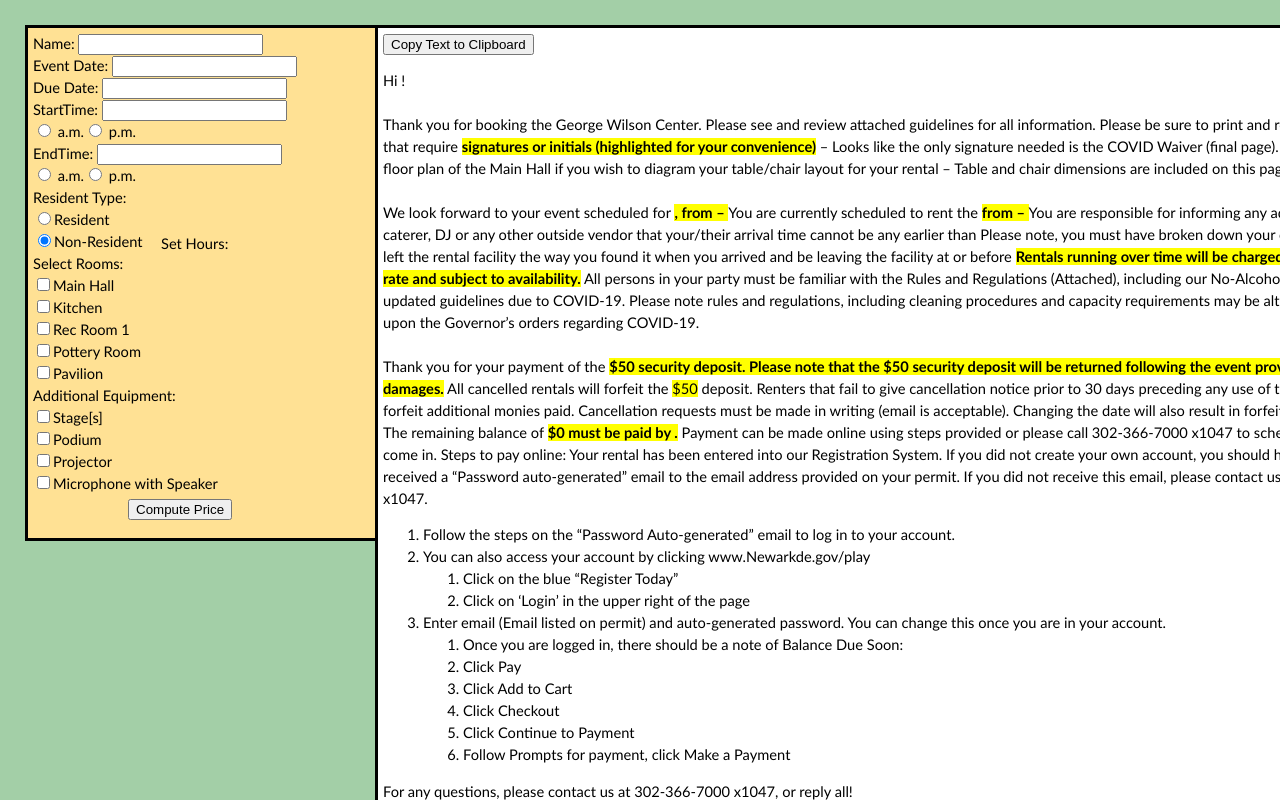
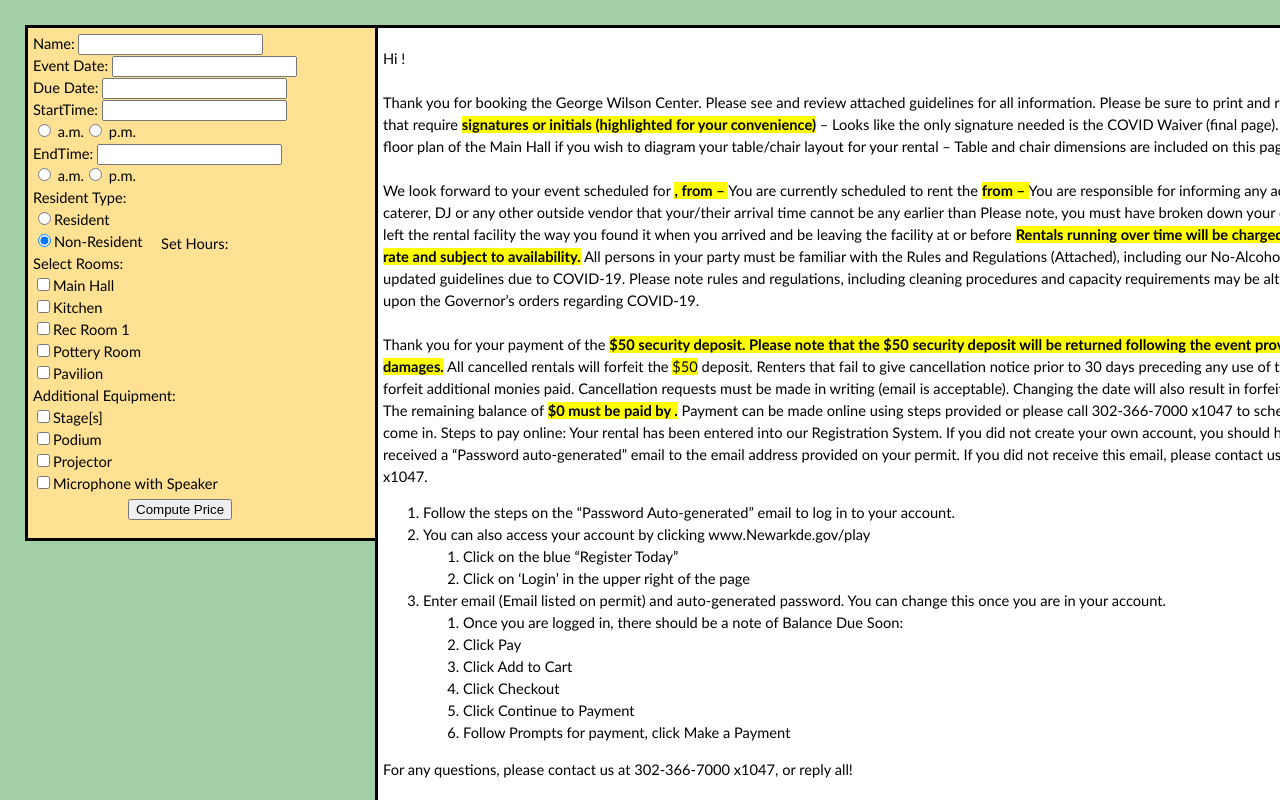
Before and after one commit to mlorang/Confirmation-Email, a React (Create React App) app: page / in a window 1280 px wide. Shown: the top 800 px of the page. Built offline with nearby package versions, Linux system fonts and the light colour scheme.

Commit message:
remove copy to clipboard button

```diff
--- a/src/components/EmailText.tsx
+++ b/src/components/EmailText.tsx
@@ -30,9 +30,9 @@ function EmailText({
   }
   return (
     <div>
-      <button id="copy-text-btn" onClick={() => copyTextToClipboard()}>
+      {/*<button id="copy-text-btn" onClick={() => copyTextToClipboard()}>
         Copy Text to Clipboard
-      </button>
+      </button>*/}
 
       <p id="copy-text">
         {" "}
```
